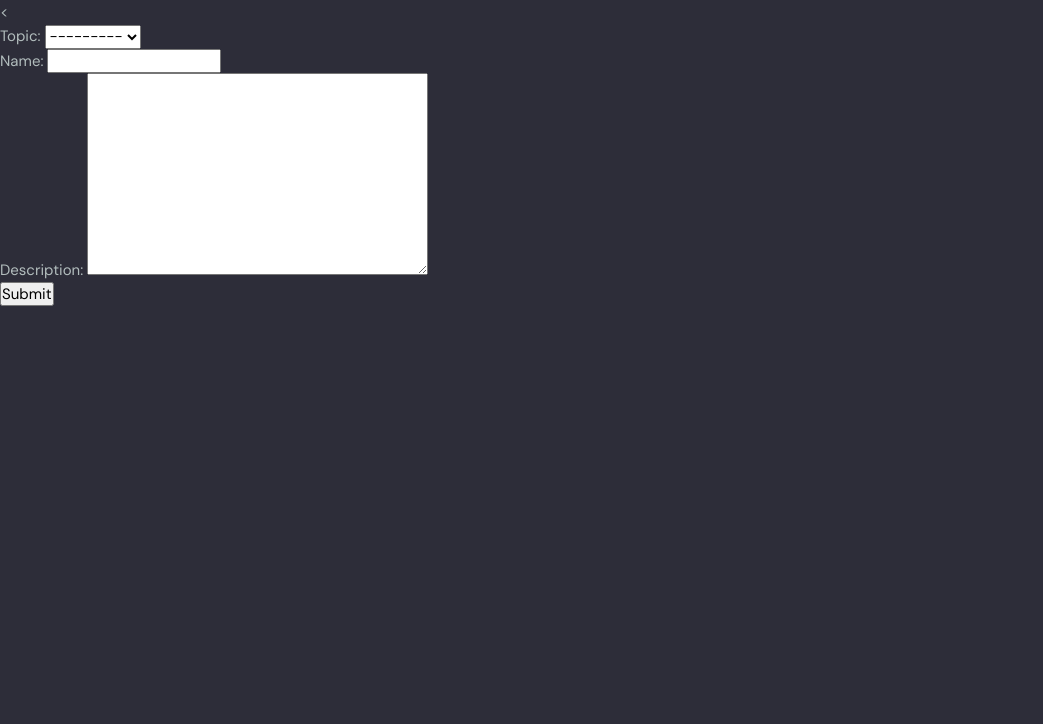
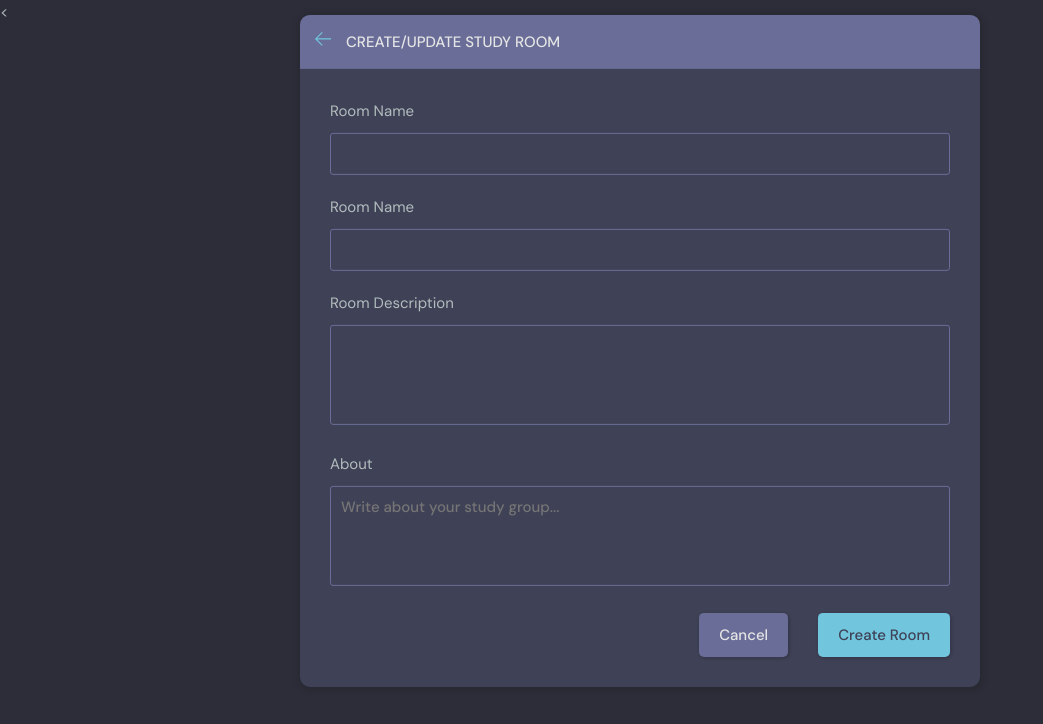
Before and after one commit to Bidyut7/StudyBuddy, a Django app: page /create-room/ in a window 1280 px wide. Shown: the part 76-800 px from the top of the page, without its empty margins (0-1043 px from the left). Run offline with Django 5.2, Linux system fonts and the light colour scheme; a user stored in the database is signed in; data comes from the database, SQL or seed files in the repository; both versions use the stored data as it was after the commit.

Commit message:
hey uploading my project studybuddy a dedicated chat and learn platform for students

```diff
--- a/base/templates/base/room_form.html
+++ b/base/templates/base/room_form.html
@@ -1,13 +1,72 @@
 {% extends 'main.html' %}
 
 {% block content %}
+  <main class="create-room layout">
+    <div class="container">
+      <div class="layout__box">
+        <div class="layout__boxHeader">
+          <div class="layout__boxTitle">
+            <a href="{% url 'home' %}">
+              <svg version="1.1" xmlns="http://www.w3.org/2000/svg" width="32" height="32" viewBox="0 0 32 32">
+                <title>arrow-left</title>
+                <path
+                  d="M13.723 2.286l-13.723 13.714 13.719 13.714 1.616-1.611-10.96-10.96h27.625v-2.286h-27.625l10.965-10.965-1.616-1.607z">
+                </path>
+              </svg>
+            </a>
+            <h3>Create/Update Study Room</h3>
+          </div>
+        </div>
+        <div class="layout__body">
+          <form class="form" action="" method="POST">
+            {% csrf_token %}
 
-<div>
-    <form method="POST" action="">
-        {% csrf_token %}
-        {{form.as_p}}
-        <input type="Submit" value="Submit" />
-    </form>
-</div>
+            <div class="form__group">
+              <label for="room_Topic">Room Name</label>
+              <input required type="text" name="topic" list="topic-list" />
+              <datalist id="topic-list">
+                <select id="room-topic">
+                  <option value="Python">Python</option>
+                  <option value="Django">Django </option>
+                </select>
+              </datalist>
+            </div>
 
-{% endblock content %}
+            <div class="form__group">
+              <label for="room_name">Room Name</label>
+              {{form.name}}
+            </div>
+
+            <div class="form__group">
+              <label for="room_description">Room Description</label>
+              {{form.description}}
+            </div>
+
+           <!-- <div class="form__group">
+              <label for="room_topic">Topic</label>
+              <input required type="text" name="topic" id="room_topic" list="topic-list" />
+              <datalist id="topic-list">
+                <select id="room_topic">
+                  <option value="">Select your topic</option>
+                  <option value="Python">Python</option>
+                  <option value="Django">Django</option>
+                </select>
+              </datalist>
+
+            </div> -->
+
+
+            <div class="form__group">
+              <label for="room_about">About</label>
+              <textarea name="room_about" id="room_about" placeholder="Write about your study group..."></textarea>
+            </div>
+            <div class="form__action">
+              <a class="btn btn--dark" href="index.html">Cancel</a>
+              <button class="btn btn--main" type="submit">Create Room</button>
+            </div>
+          </form>
+        </div>
+      </div>
+    </div>
+  </main>
+ {% endblock content %}
```
Also changed, not shown: base/templates/base/room_form_old.html (added, +13 -0 lines), db.sqlite3.
